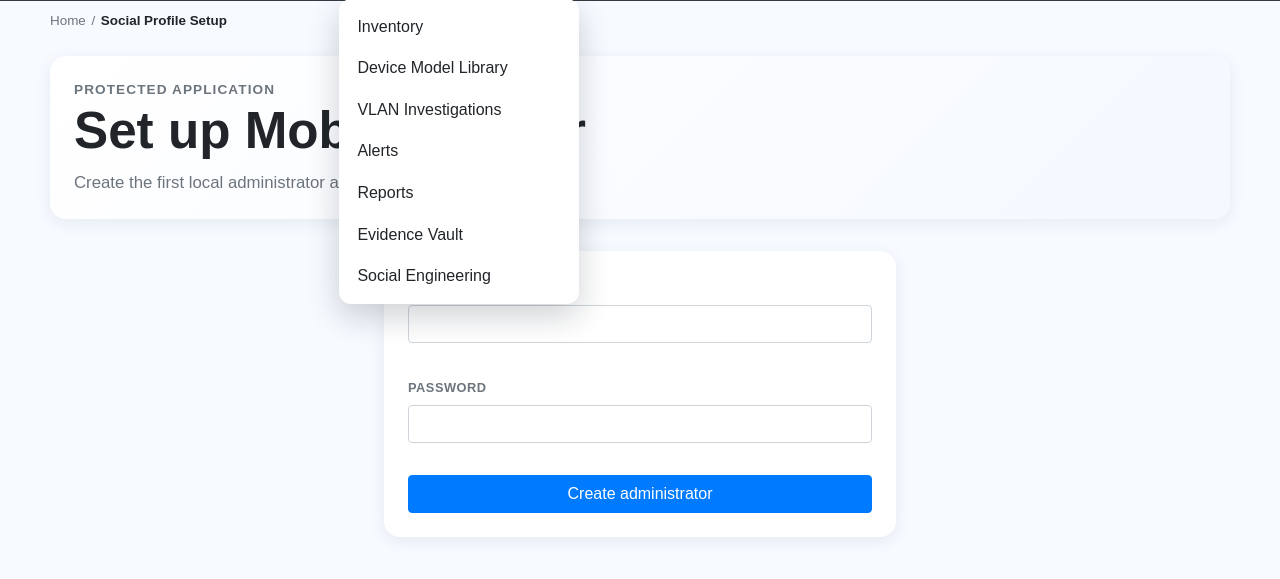
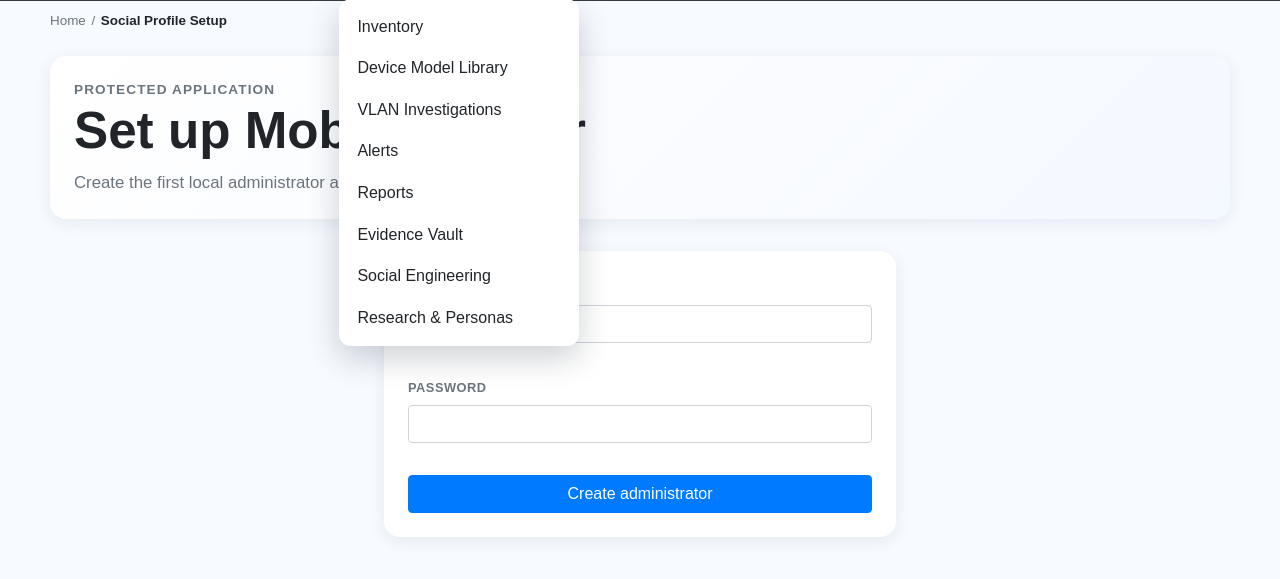
Before and after one commit to sudo-rpaisley/mobile_router, a Flask app: page /setup?next=/clients/1 in a window 1280 px wide, after a click on "Records". Shown: the part 55-634 px from the top of the page. Run offline with Flask 3, Linux system fonts and the light colour scheme; parts of the project's set-up code (start-up, migrations or seed data) failed here and were passed over; some libraries are stand-ins or nearby versions.

Commit message:
Add persona research to Records navigation

```diff
--- a/templates/_primary-nav-links.html
+++ b/templates/_primary-nav-links.html
@@ -67,7 +67,7 @@
 <div class="nav-item dropdown nav-compact-group">
   <button type="button"
           id="records-menu"
-          class="nav-link dropdown-toggle {% if title in ['Device Inventory', 'Device Model Library', 'VLAN Investigations', 'Alerts', 'Reports', 'Evidence Vault', 'Social Engineering'] or title[:7] == 'Client ' or title[:6] == 'Model ' or request.path.startswith('/vlans') %}active{% endif %}"
+          class="nav-link dropdown-toggle {% if title in ['Device Inventory', 'Device Model Library', 'VLAN Investigations', 'Alerts', 'Reports', 'Evidence Vault', 'Social Engineering', 'Research & Personas'] or title[:7] == 'Client ' or title[:6] == 'Model ' or request.path.startswith('/vlans') %}active{% endif %}"
           data-navigation-toggle="dropdown"
           aria-haspopup="true"
           aria-expanded="false">
@@ -81,6 +81,7 @@
     <a href="/reports" class="dropdown-item {% if title == 'Reports' %}active{% endif %}" {% if title == 'Reports' %}aria-current="page"{% endif %}>Reports</a>
     <a href="/evidence" class="dropdown-item {% if title == 'Evidence Vault' %}active{% endif %}" {% if title == 'Evidence Vault' %}aria-current="page"{% endif %}>Evidence Vault</a>
     <a href="/social-engineering" class="dropdown-item {% if title == 'Social Engineering' %}active{% endif %}" {% if title == 'Social Engineering' %}aria-current="page"{% endif %}>Social Engineering</a>
+    <a href="/social-engineering/research" class="dropdown-item {% if title == 'Research & Personas' or request.path.startswith('/social-engineering/research') %}active{% endif %}" {% if title == 'Research & Personas' or request.path.startswith('/social-engineering/research') %}aria-current="page"{% endif %}>Research & Personas</a>
   </div>
 </div>
 
```
